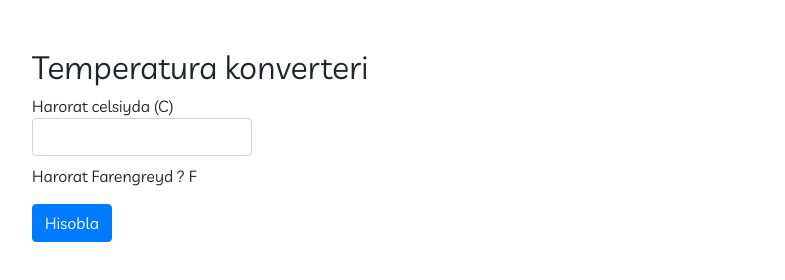
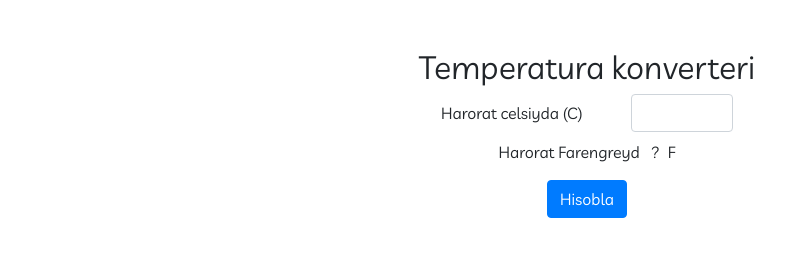
Before and after one commit to rasuloff789/temp-calc, a plain HTML site: page index.html in a window 1280 px wide. Shown: the whole page, without its empty margins (53-838 px from the left). Drawn offline with Linux system fonts and the light colour scheme.

Commit message:
project end

```diff
--- a/index.html
+++ b/index.html
@@ -9,21 +9,24 @@
   <link href="https://fonts.googleapis.com/css2?family=Livvic:wght@400;700&display=swap" rel="stylesheet">
   <link rel="stylesheet" href="css/styles.css">
 </head>
-<body class="container mt-5">
+<body>
 
-  <h2 class="h2">Temperatura konverteri</h2>
+  <div class="container mt-5 d-flex flex-column align-items-center">
+    <h2 class="h2 text-center">Temperatura konverteri</h2>
 
-  <form action="https://echo.htmlacademy.ru" class=" form-calc form-group">
-    <label >
+    <form action="https://echo.htmlacademy.ru" class=" form-calc form-group d-flex
+    flex-column align-items-center">
+    <label class="d-flex justify-content-center  align-items-center">
       Harorat celsiyda (C)
-      <input type="number" step="any" class="input-value form-control">
+      <input type="number" step="any" class="input-value form-control w-25 ml-5">
     </label>
-    <p>Harorat Farengreyd <span class="result"> ?</span> F</p>
+    <p class="text-center">Harorat Farengreyd <span class="result mx-2">?</span>F</p>
     <button class="converter btn btn-primary">Hisobla</button>
   </form>
-  <script src="js/jquery-3.5.1.min.js"></script>
-  <script src="js/bootstrap.bundle.min.js"></script>
-  <script src="js/scripts.js"></script>
+</div>
+<script src="js/jquery-3.5.1.min.js"></script>
+<script src="js/bootstrap.bundle.min.js"></script>
+<script src="js/scripts.js"></script>
 
 </body>
 </html>
--- a/js/scripts.js
+++ b/js/scripts.js
@@ -7,8 +7,15 @@ formCalc.addEventListener("submit", function(evt){
   evt.preventDefault()
 
   var inputValue = parseFloat(inputC.value.trim() ,10);
+
+  if (isNaN(inputValue)){
+    result.textContent = '?';
+    alert('finting o\'xshmadimi deyman xaker :) hahahah');
+    inputC.value = "";
+    return;
+  }
+
+
   var resultInF =inputValue * 9 / 5 + 32 ;
   result.textContent = resultInF;
-  console.log(resultInF);
-  console.log(inputValue);
 })
```
